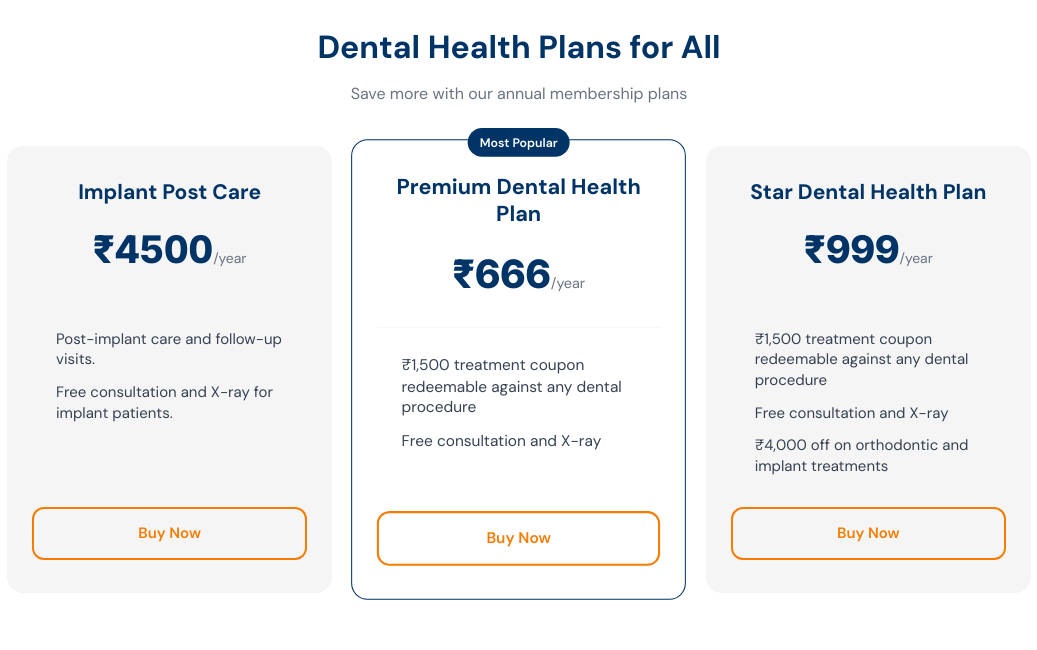
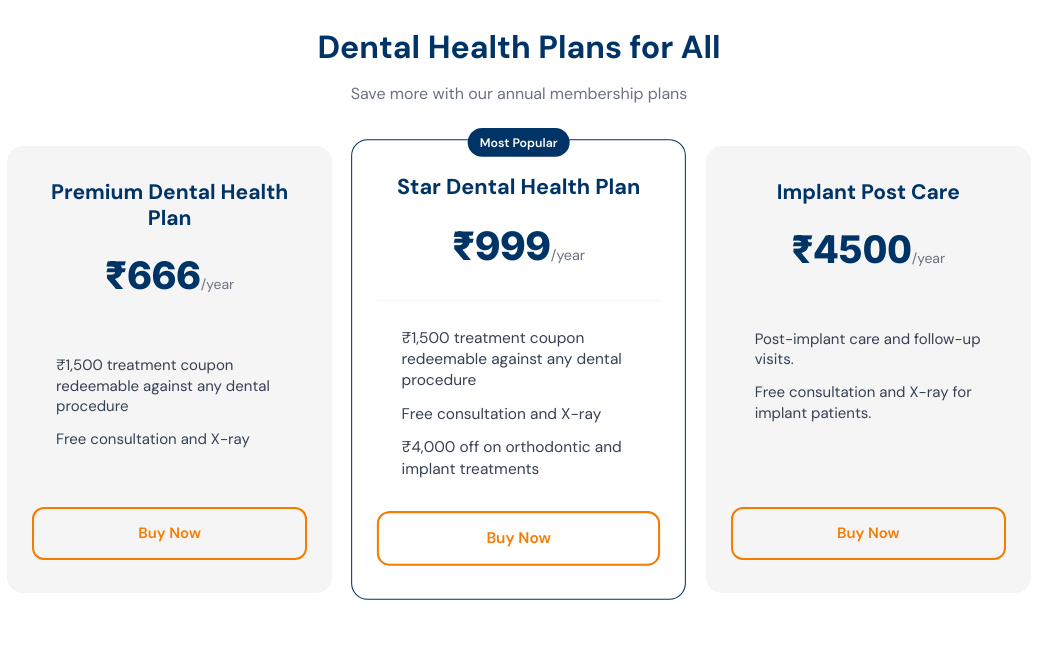
Before and after one commit to Tous-India/ujjwal-dental-frontend-, a React (Vite) app: page / in a window 1280 px wide. Shown: the part 4020-4670 px from the top of the page, without its empty margins (121-1158 px from the left). Built offline with nearby package versions, Linux system fonts and the light colour scheme; no server answers; some icons are missing.

Commit message:
style: reorder plans — Star ₹999 as Most Popular center card

```diff
--- a/src/pages/public/HomePage.jsx
+++ b/src/pages/public/HomePage.jsx
@@ -56,15 +56,6 @@ const doctors = [
 
 const dentalPlans = [
   {
-    title: "Implant Post Care",
-    img: "/images/dental-implant.png",
-    features: [
-      "Post-implant care and follow-up visits.",
-      "Free consultation and X-ray for implant patients.",
-    ],
-    price: "4500",
-  },
-  {
     title: "Premium Dental Health Plan",
     img: "/images/clear-aligner.png",
     features: [
@@ -82,6 +73,15 @@ const dentalPlans = [
       "₹4,000 off on orthodontic and implant treatments",
     ],
     price: "999",
+  },
+  {
+    title: "Implant Post Care",
+    img: "/images/dental-implant.png",
+    features: [
+      "Post-implant care and follow-up visits.",
+      "Free consultation and X-ray for implant patients.",
+    ],
+    price: "4500",
   },
 ];
 
--- a/src/pages/public/PlansPage.jsx
+++ b/src/pages/public/PlansPage.jsx
@@ -47,8 +47,13 @@ const PlansPage = () => {
     staleTime: 5 * 60 * 1000,
   });
 
-  const plans = data?.data?.plans || data?.data || [];
-  // The middle plan is highlighted as the recommended ("Most Popular") option.
+  // Order cards by price ascending so Premium (₹666) sits left, Star (₹999)
+  // in the center, and Implant Post Care (₹4,500) on the right.
+  const plans = [...(data?.data?.plans || data?.data || [])].sort(
+    (a, b) => (a.price || 0) - (b.price || 0)
+  );
+  // The middle plan is highlighted as the recommended ("Most Popular") option —
+  // with the price-ascending order above this lands on Star (₹999).
   const featuredIndex = plans.length ? Math.floor(plans.length / 2) : -1;
 
   // Handle Buy Now click — opens the checkout modal, prefilling the
```
